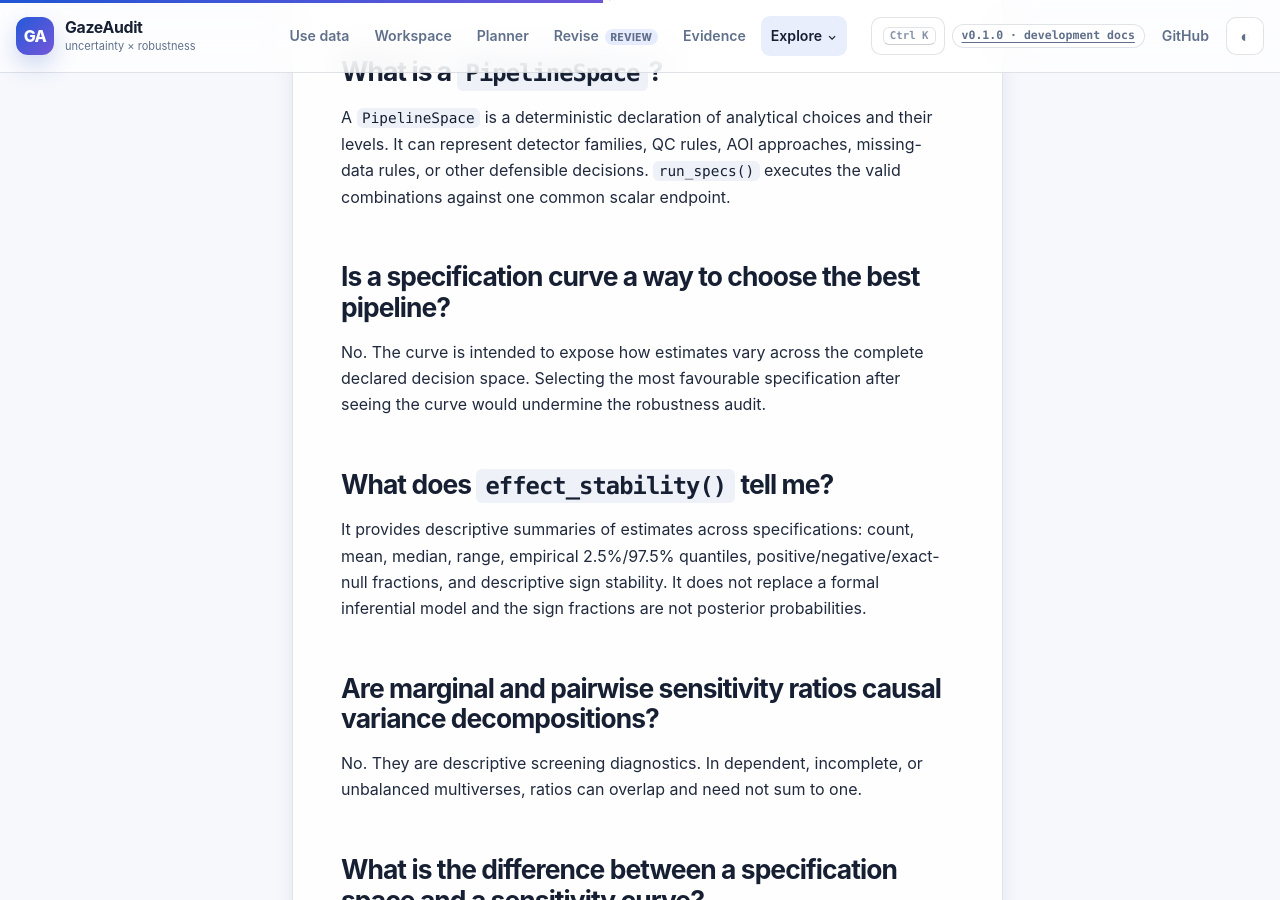
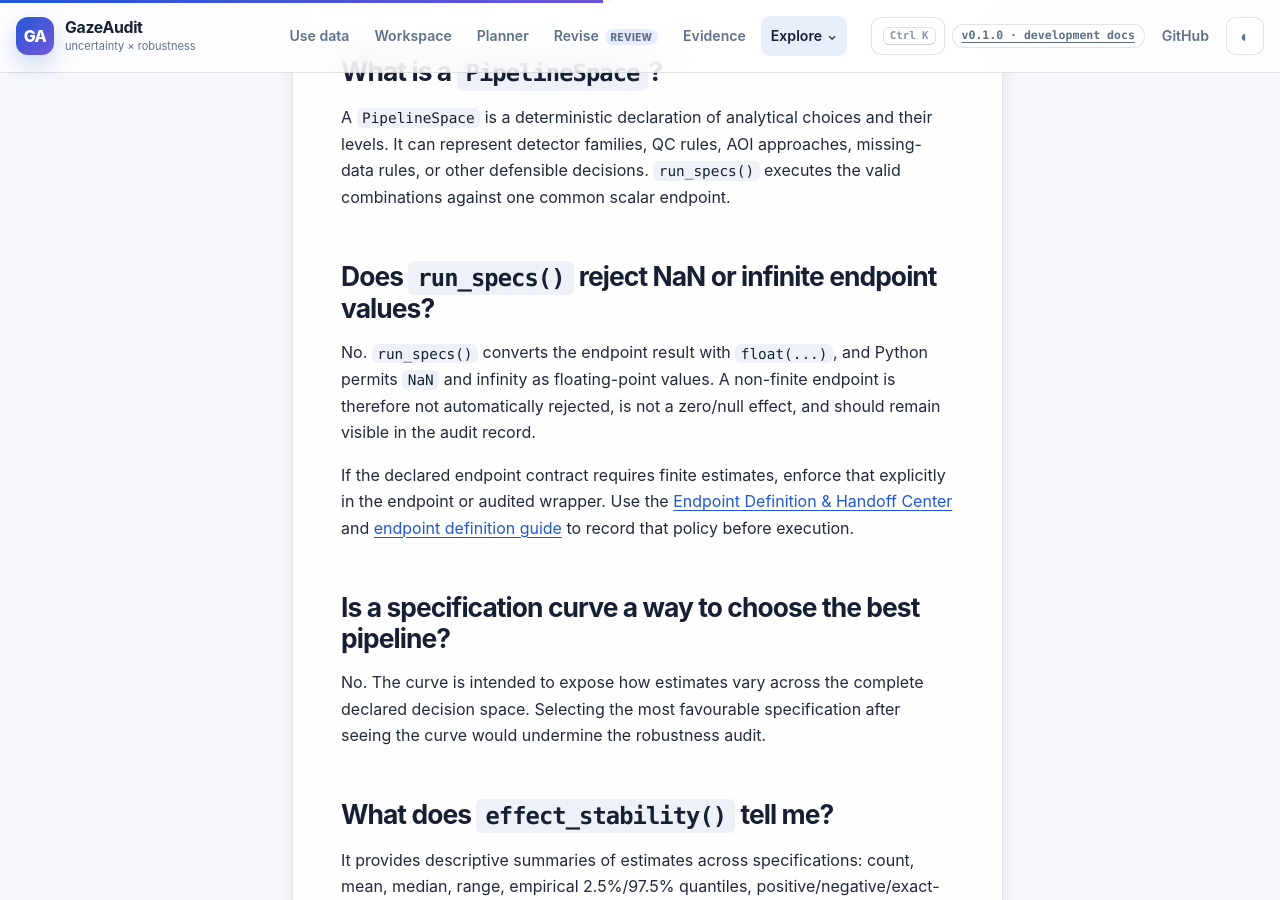
Before and after one commit to stefanosbalaskas/GazeAudit, a Jekyll site: the page built from docs/faq.md, in a window 1280 px wide and 900 px high, scrolled down 3474 px. Built offline with Jekyll 4.4.1, drawn with Linux system fonts in a browser that asks for light colours; some of the changed text lies outside the part shown.

Commit message:
docs: document non-finite endpoint behavior in FAQ

```diff
--- a/docs/faq.md
+++ b/docs/faq.md
@@ -79,6 +79,12 @@ No. More draws reduce Monte Carlo simulation error under a fixed model. They do
 
 A `PipelineSpace` is a deterministic declaration of analytical choices and their levels. It can represent detector families, QC rules, AOI approaches, missing-data rules, or other defensible decisions. `run_specs()` executes the valid combinations against one common scalar endpoint.
 
+## Does `run_specs()` reject NaN or infinite endpoint values?
+
+No. `run_specs()` converts the endpoint result with `float(...)`, and Python permits `NaN` and infinity as floating-point values. A non-finite endpoint is therefore not automatically rejected, is not a zero/null effect, and should remain visible in the audit record.
+
+If the declared endpoint contract requires finite estimates, enforce that explicitly in the endpoint or audited wrapper. Use the [Endpoint Definition & Handoff Center]({{ '/docs/endpoint-contract/' | relative_url }}) and [endpoint definition guide]({{ '/docs/guides/endpoint-definition/' | relative_url }}) to record that policy before execution.
+
 ## Is a specification curve a way to choose the best pipeline?
 
 No. The curve is intended to expose how estimates vary across the complete declared decision space. Selecting the most favourable specification after seeing the curve would undermine the robustness audit.
```
